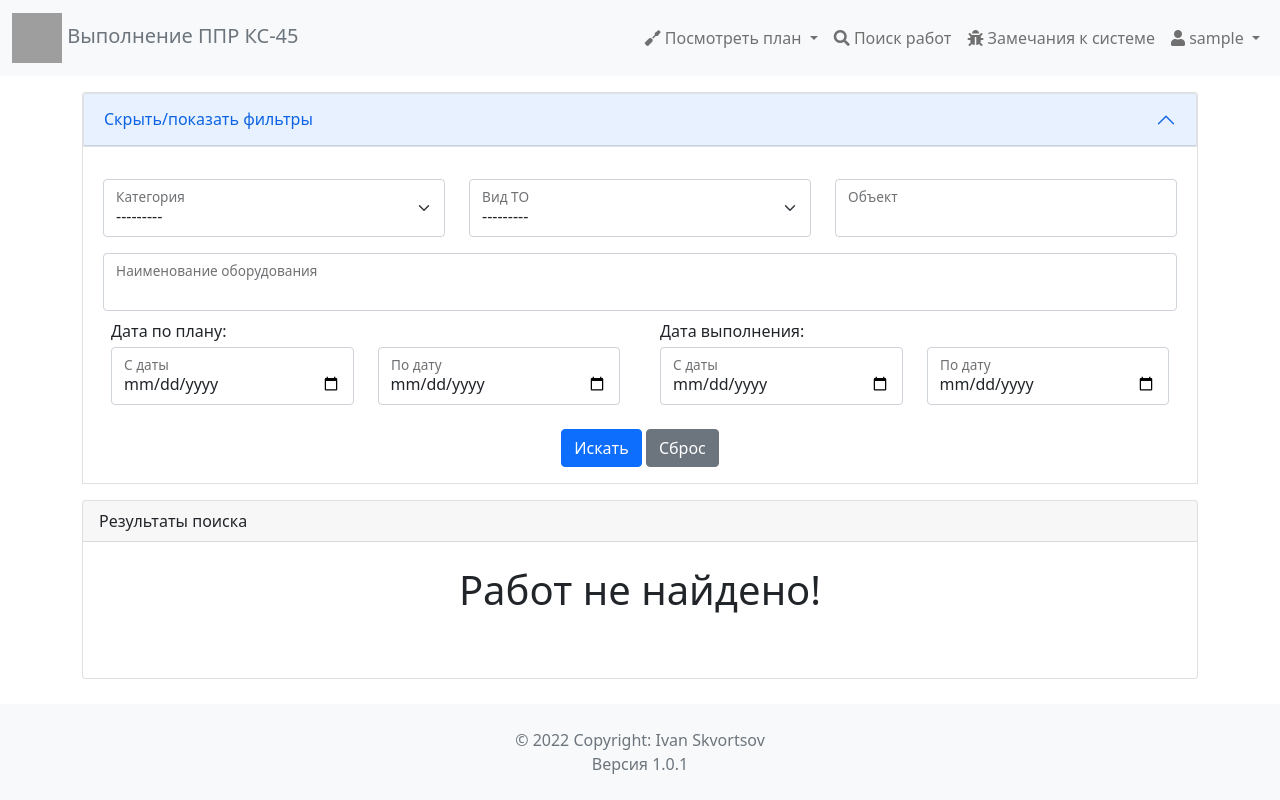
After one commit to Ivan-Skvortsov/ppr_project, a Django app: page /search/ in a window 1280 px wide. The commit adds this page. Run offline with Django 3.2, Linux system fonts and the light colour scheme; a user stored in the database is signed in; tables that the repository leaves empty hold one stand-in row (values such as "Sample post"); grey boxes are pictures that could not be loaded.

Commit message:
finished search page

```diff
--- a/ppr_project/ppr_project/dev_settings.py
+++ b/ppr_project/ppr_project/dev_settings.py
@@ -19,7 +19,7 @@ INSTALLED_APPS = [
     'bugtracker.apps.BugtrackerConfig',
     'debug_toolbar',
     'django.forms',  # to render django widgets
-    'simple_history'
+    'simple_history',
 ]
 DATABASES = {
     'default': {
@@ -30,7 +30,7 @@ DATABASES = {
 
 STATIC_URL = '/static/'
 STATIC_ROOT = None
-STATICFILES_DIRS = [BASE_DIR / 'static']
+STATICFILES_DIRS = [BASE_DIR / 'staticfiles']
 
 DEBUG_TOOLBAR_CONFIG = {
     'SHOW_TOOLBAR_CALLBACK': lambda r: True,
--- a/ppr_project/reports/forms.py
+++ b/ppr_project/reports/forms.py
@@ -3,7 +3,7 @@ from django.forms.widgets import CheckboxInput, DateInput, Select, ClearableFile
 from django.core.validators import MinValueValidator
 from datetime import date
 
-from reports.models import Employee, Schedule
+from reports.models import Employee, Schedule, MaintenanceCategory, MaintenanceType
 
 
 class CustomFileInput(ClearableFileInput):
@@ -105,3 +105,46 @@ class DateInputForm(forms.Form):
         help_text='Выберите дату',
         validators=[MinValueValidator(date.today)]
     )
+
+
+class ScheduleSearchForm(forms.Form):
+    equipment_type__maintenance_category__pk = forms.ModelChoiceField(
+        queryset=MaintenanceCategory.objects.all().order_by('pk'),
+        required=False,
+        label='Категория'
+    )
+    equipment_type__facility__facility_name__icontains = forms.CharField(
+        max_length=300,
+        required=False,
+        label='Объект'
+    )
+    equipment_type__eqipment_type_name__icontains = forms.CharField(
+        max_length=300,
+        required=False,
+        label='Наименование оборудования'
+    )
+    maintenance_type__pk = forms.ModelChoiceField(
+        queryset=MaintenanceType.objects.all().order_by('m_type'),
+        required=False,
+        label='Вид ТО'
+    )
+    date_sheduled__gte = forms.DateField(
+        required=False,
+        widget=forms.DateInput(attrs={'type': 'date'}),
+        label='С даты'
+    )
+    date_sheduled__lte = forms.DateField(
+        required=False,
+        widget=forms.DateInput(attrs={'type': 'date'}),
+        label='По дату'
+    )
+    date_completed__gte = forms.DateField(
+        required=False,
+        widget=forms.DateInput(attrs={'type': 'date'}),
+        label='С даты'
+    )
+    date_completed__lte = forms.DateField(
+        required=False,
+        widget=forms.DateInput(attrs={'type': 'date'}),
+        label='По дату'
+    )
--- a/ppr_project/reports/urls.py
+++ b/ppr_project/reports/urls.py
@@ -4,7 +4,8 @@ from reports.views import (ConfirmScheduleCompletedView,
                            ConfirmScheduleDateChangedView, DayScheduleView,
                            DocxReportDownloadView, IndexView,
                            MonthScheduleView, ScheduleDetailInfoView,
-                           WeekScheduleView, YearScheduleView, OverDueScheduleView)
+                           WeekScheduleView, YearScheduleView, OverDueScheduleView,
+                           SearchView)
 
 app_name = 'reports'
 
@@ -20,6 +21,7 @@ urlpatterns = [
     path('day/', DayScheduleView.as_view(), name='day_schedule'),
     path('overdue/<int:category_id>/', OverDueScheduleView.as_view(), name='overdue'),  # noqa: E501
     path('overdue/', OverDueScheduleView.as_view(), name='overdue'),
+    path('search/', SearchView.as_view(), name='search'),
 
 
     path(
--- a/ppr_project/reports/views.py
+++ b/ppr_project/reports/views.py
@@ -1,4 +1,5 @@
 from datetime import date, timedelta
+from operator import ge
 
 from django.contrib import messages
 from django.contrib.auth.mixins import LoginRequiredMixin
@@ -12,7 +13,7 @@ from django.views.generic.edit import FormView, UpdateView
 
 from simple_history.utils import bulk_update_with_history
 
-from reports.forms import DateInputForm, EmployeeForm, ScheduleForm
+from reports.forms import DateInputForm, EmployeeForm, ScheduleForm, ScheduleSearchForm
 from reports.models import EquipmentType, MaintenanceCategory, Schedule
 from reports.services import DocxReportGenerator
 
@@ -309,3 +310,28 @@ class DocxReportDownloadView(View):
         except Exception as e:
             print(f'Error rendering docx: {e}')  # FIXME: logging!
             raise Http404
+
+
+class SearchView(ScheduleListView):
+    template_name = 'reports/schedule_search.html'
+
+    def get_queryset(self):
+        filter_params = {k: v for k, v in self.request.GET.items() if v}
+        if filter_params:
+            try:
+                return (Schedule.objects
+                                .filter(**filter_params)
+                                .select_related('equipment_type__facility',
+                                                'report',
+                                                'maintenance_type')
+                                .order_by('date_sheduled',
+                                          'equipment_type__facility'))
+            except Exception as e:
+                print(f'Wrong filter params! Error: {e}')  # FIXME: logging!
+                raise Http404
+        return None
+
+    def get_context_data(self, **kwargs):
+        context = super().get_context_data(**kwargs)
+        context['search_form'] = ScheduleSearchForm(self.request.GET)
+        return context
--- a/ppr_project/templates/includes/footer.html
+++ b/ppr_project/templates/includes/footer.html
@@ -1,7 +1,7 @@
 <footer class="bg-light text-center text-lg-start mt-auto">
   <div class="text-center p-2 mt-3">
     <p class="text-muted">© 2022 Copyright: Ivan Skvortsov <br/>
-      Версия beta-0.3.0
+      Версия 1.0.1
     </p>
     <p class="text-muted mt-1"></p>
   </div>
--- a/ppr_project/templates/includes/navbar.html
+++ b/ppr_project/templates/includes/navbar.html
@@ -33,6 +33,9 @@
           </ul>
         </li>
         <li class="nav-item">
+          <a class="nav-link" href="{% url 'reports:search' %}"><i class="fas fa-search"></i> Поиск работ</a>
+        </li>
+        <li class="nav-item">
           <a class="nav-link" href="{% url 'bugtracker:index' %}"><i class="fas fa-bug"></i> Замечания к системе</a>
         </li>
         <li class="nav-item dropdown">
--- a/ppr_project/templates/reports/includes/schedule_table.html
+++ b/ppr_project/templates/reports/includes/schedule_table.html
@@ -1,6 +1,6 @@
 <div class="container mt-2 mb-5">
   {% if not schedule_plan %}
-    <div class="display-6 text-center">Работ за выбранный период не найдено!</div>
+    <div class="display-6 text-center">Работ не найдено!</div>
   {% else %}
     {# messages #}
     {% if messages %}
--- /dev/null
+++ b/ppr_project/templates/reports/schedule_search.html
@@ -0,0 +1,101 @@
+{% extends 'base.html' %}
+{% load user_filters %}
+{% block title %}Поиск работ{% endblock title %}
+{% block content %}
+  <div class="accordion mt-3" id="accordionExample">
+    <div class="accordion-item">
+      <h2 class="accordion-header" id="headingOne">
+        <button class="accordion-button border" type="button" data-bs-toggle="collapse" data-bs-target="#collapseOne">
+          Скрыть/показать фильтры
+        </button>
+      </h2>
+      <div id="collapseOne" class="accordion-collapse collapse show" data-bs-parent="#accordionExample">
+        <div class="accordion-body">
+          <form name="search_form" action="{% url 'reports:search' %}" method="GET">
+            <div class="row my-3">
+              <div class="col">
+                <div class="form-floating">
+                  {{ search_form.equipment_type__maintenance_category__pk|addclass:'form-control form-select' }}
+                  <label>{{ search_form.equipment_type__maintenance_category__pk.label }}</label>
+                </div>
+              </div>
+              <div class="col">
+                <div class="form-floating">
+                  {{ search_form.maintenance_type__pk|addclass:'form-control form-select' }}
+                  <label>{{ search_form.maintenance_type__pk.label }}</label>
+                </div>
+              </div>
+              <div class="col">
+                <div class="form-floating">
+                  {{ search_form.equipment_type__facility__facility_name__icontains|addclass:'form-control' }}
+                  <label>{{ search_form.equipment_type__facility__facility_name__icontains.label }}</label>
+                </div>
+              </div>
+            </div>
+            <div class="row">
+              <div class="col">
+                <div class="form-floating">
+                  {{ search_form.equipment_type__eqipment_type_name__icontains|addclass:'form-control' }}
+                  <label>{{ search_form.equipment_type__eqipment_type_name__icontains.label }}</label>
+                </div>
+              </div>
+            </div>
+            <div class="row">
+              <div class="col mx-2 my-1">
+                <div class="row my-1">
+                  <div class="col">Дата по плану:</div>
+                </div>
+                <div class="row my-1">
+                  <div class="col">
+                    <div class="form-floating">
+                      {{ search_form.date_sheduled__gte|addclass:'form-control' }}
+                      <label>{{ search_form.date_sheduled__gte.label }}</label>
+                    </div>
+                  </div>
+                  <div class="col">
+                    <div class="form-floating">
+                      {{ search_form.date_sheduled__lte|addclass:'form-control' }}
+                      <label>{{ search_form.date_sheduled__lte.label }}</label>
+                    </div>
+                  </div>
+                </div>
+              </div>
+              <div class="col mx-2 my-1">
+                <div class="row my-1">
+                  <div class="col">Дата выполнения:</div>
+                </div>
+                <div class="row my-1">
+                  <div class="col">
+                    <div class="form-floating">
+                      {{ search_form.date_completed__gte|addclass:'form-control' }}
+                      <label>{{ search_form.date_completed__gte.label }}</label>
+                    </div>
+                  </div>
+                  <div class="col">
+                    <div class="form-floating">
+                      {{ search_form.date_completed__lte|addclass:'form-control' }}
+                      <label>{{ search_form.date_completed__lte.label }}</label>
+                    </div>
+                  </div>
+                </div>
+              </div>
+            </div>
+            <div class="row mt-3">
+              <div class="col text-center">
+                <button type="submit" class="btn btn-primary">Искать</button>
+                <a class="btn btn-secondary" href="{% url 'reports:search' %}" role="button">Сброс</a>
+            </div>
+          </form>
+        </div>
+      </div>
+    </div>
+  </div>
+  <div class="card my-3">
+    <div class="card-header">
+      Результаты поиска
+    </div>
+    <div class="card-body">
+      {% include 'reports/includes/schedule_table.html' %}
+    </div>
+  </div>
+{% endblock content %}
```
Also changed, not shown: README.md.
